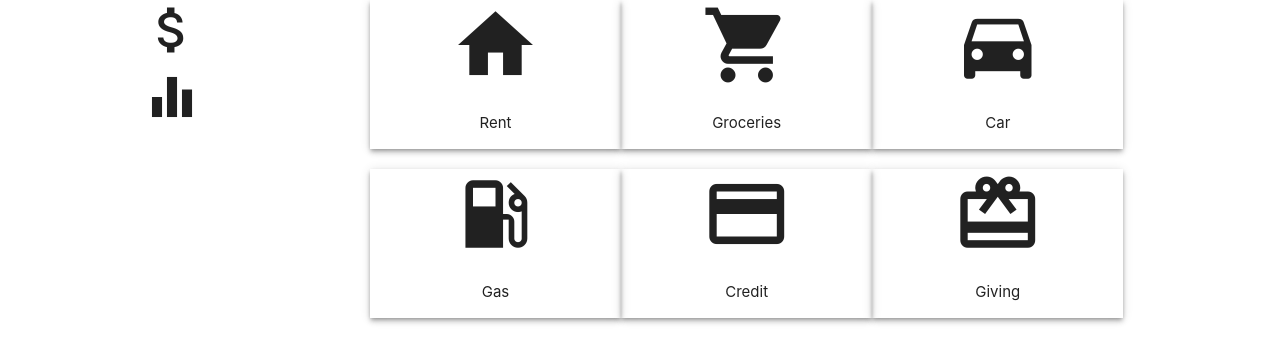
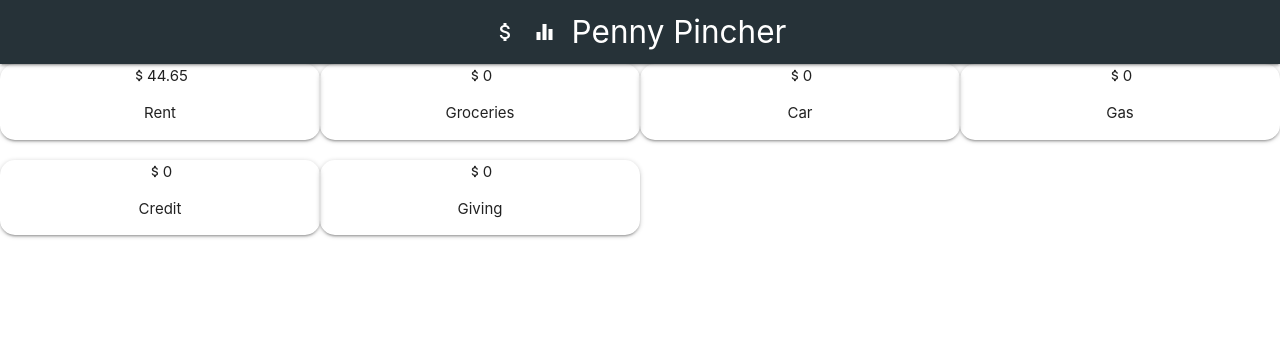
Before and after one commit to RichHolme/Penny_Pincher, a plain HTML site: page index.html in a window 1280 px wide. Drawn offline with nearby package versions, Linux system fonts and the light colour scheme.

Commit message:
UI updates

```diff
--- a/index.html
+++ b/index.html
@@ -20,74 +20,69 @@
 
 </head>
 
-<body>
+<body class="blue-grey darken-4">
 
-  <!-- <div class="navbar-fixed">
-    blue-grey darken-3
-    <nav class="white">
+  <div class="navbar-fixed">
+    <nav class="blue-grey darken-4">
       <div class="nav-wrapper">
-        <div class="brand-logo"></div>
+        <div class="brand-logo center">
+        Penny Pincher
+        <i data-target="modal2" class="material-icons">attach_money</i>
+        <i class="material-icons">equalizer</i>
+        </div>
       </div>
     </nav>
-  </div> -->
-
-  <div class="row">
-    <div class="col s2 m2 left_column">
-      <div data-target="modal2" class="modal-trigger right-align">
-        <i class="medium material-icons">attach_money</i>
-      </div>
-      <div data-target="" class="right-align">
-        <i class="medium material-icons">equalizer</i>
-      </div>
-      <!-- <footer class="page-footer blue-grey darken-3">
-        <div class="footer-copyright">
-          <div class="container">
-            <div data-target="modal2" class="modal-trigger right-align">
-              <i class="medium material-icons">attach_money</i>
-            </div>
-          </div>
-        </div>
-      </footer> -->
   </div>
 
-    <div class="col s10 m10">
-
-      <div class="container">
+  <div class="top_row">
 
     <div class="row">
 
-          <div data-target="modal1" data-value="rent" class="category_selectors col s4 m4 z-depth-2 modal-trigger">
-            <i class="large material-icons">home</i>
+      <div data-target="modal1" data-value="rent" class="category_selectors z-depth-1 col s3 m3 modal-trigger">
+        <!-- <div class="z-depth-1 category_containers"> -->
+          <i class="tiny material-icons">attach_money</i><span class="dollar_amount">44.65</span>
           <p>Rent</p>
+        <!-- </div> -->
       </div>
-          <div data-target="modal1" data-value="groceries" class="category_selectors col s4 m4 z-depth-2 modal-trigger">
-            <i class="large material-icons">local_grocery_store</i>
+      <div data-target="modal1" data-value="groceries" class="category_selectors z-depth-1 col s3 m3 modal-trigger">
+        <!-- <div class="z-depth-1 category_containers"> -->
+          <i class="tiny material-icons">attach_money</i><span class="dollar_amount">0</span>
           <p>Groceries</p>
+        <!-- </div> -->
       </div>
-          <div data-target="modal1" data-value="car" class="category_selectors col s4 m4 z-depth-2 modal-trigger">
-            <i class="large material-icons">directions_car</i>
+      <div data-target="modal1" data-value="car" class="category_selectors z-depth-1 col s3 m3 modal-trigger">
+        <!-- <div class="z-depth-1 category_containers"> -->
+          <i class="tiny material-icons">attach_money</i><span class="dollar_amount">0</span>
           <p>Car</p>
+        <!-- </div> -->
       </div>
-
-        </div>
-        <div class="row">
-
-          <div data-target="modal1" data-value="gas" class="category_selectors col s4 m4 z-depth-2 modal-trigger">
-            <i class="large material-icons">local_gas_station</i>
+      <div data-target="modal1" data-value="gas" class="category_selectors z-depth-1 col s3 m3 modal-trigger">
+        <!-- <div class="z-depth-1 category_containers"> -->
+          <i class="tiny material-icons">attach_money</i><span class="dollar_amount">0</span>
           <p>Gas</p>
-          </div>
-          <div data-target="modal1" data-value="credit_card" class="category_selectors col s4 m4 z-depth-2 modal-trigger">
-            <i class="large material-icons">credit_card</i>
-            <p>Credit</p>
-          </div>
-          <div data-target="modal1" data-value="giving" class="category_selectors col s4 m4 z-depth-2 modal-trigger">
-            <i class="large material-icons">card_giftcard</i>
-            <p>Giving</p>
+        <!-- </div> -->
       </div>
 
     </div>
 
-        <div id="modal1" class="modal">
+    <div class="row">
+
+      <div data-target="modal1" data-value="credit_card" class="category_selectors z-depth-1 col s3 m3 modal-trigger">
+        <!-- <div class="z-depth-1 category_containers"> -->
+          <i class="tiny material-icons">attach_money</i><span class="dollar_amount">0</span>
+          <p>Credit</p>
+        <!-- </div> -->
+      </div>
+      <div data-target="modal1" data-value="giving" class="category_selectors z-depth-1 col s3 m3 modal-trigger">
+        <!-- <div class="z-depth-1 category_containers"> -->
+          <i class="tiny material-icons">attach_money</i><span class="dollar_amount">0</span>
+          <p>Giving</p>
+        <!-- </div> -->
+      </div>
+
+    </div>
+
+    <!-- <div id="modal1" class="modal">
       <div class="modal-content">
         <div id="calulator">
 
@@ -149,23 +144,7 @@
         <i class="medium material-icons modal-close add_amount">add_box</i>
         <i class="medium material-icons modal-close exit">cancel</i>
       </div>
-        </div>
-
-        <div id="modal2" class="modal">
-          <div class="modal-content">
-            <div data-value="salary" data-target="modal1" class="row z-depth-2 money_selectors modal-trigger modal-close">Salary</div>
-            <div data-value="side" data-target="modal1" class="row z-depth-2 money_selectors modal-trigger modal-close">Side</div>
-            <div data-value="misc" data-target="modal1" class="row z-depth-2 money_selectors modal-trigger modal-close">Miscellaneous</div>
-          </div>
-          <div class="modal-footer">
-            <i class="medium material-icons modal-close exit">cancel</i>
-          </div>
-        </div>
-
-      </div>
-
-    </div>
-
+    </div> -->
   </div>
 
   <!-- Firebase -->
--- a/style.css
+++ b/style.css
@@ -1,22 +1,39 @@
+/* rem = root html font size */
+/* em = relative to the font size of the element */
+/* vh = percentage of the full viewport height */
+/* vw = percentage of the full viewport width */
+/* calc(16px + 0.5vw) */
+
+html,
+body,
+.top_row
+{
+	height: 100%;
+}
+
+.top_row{
+	background-color: white;
+}
+
 .calc_num,
 .calc_delete,
-.money_selectors{
+{
 	font-weight: bold;
 	font-size: 3em;
 	text-align: center;
 }
 
+.category_selectors{
+	font-size: 1rem;
+	border-radius: 1rem;
+}
+
+.category_containers{
+	border-radius: 1rem;
+}
+
 .calc_text{
 	height: 10vh;
-}
-
-/*footer{
-	position: fixed;
-	bottom: 0;
-	width: 100%;
-}*/
-.left_column{
-	height: 100% !important;
 }
 
 p,
@@ -26,5 +43,10 @@ p,
 }
 
 .navbar-fixed{
-	margin-bottom: 20px;
+	/*margin-bottom: 5vh;*/
 }
+
+.material-icons,
+.dollar_amount {
+    vertical-align:middle;
+}
```
Also changed, not shown: images/penny.jfif (added). Lines whose indentation alone changed are shown as unchanged.
